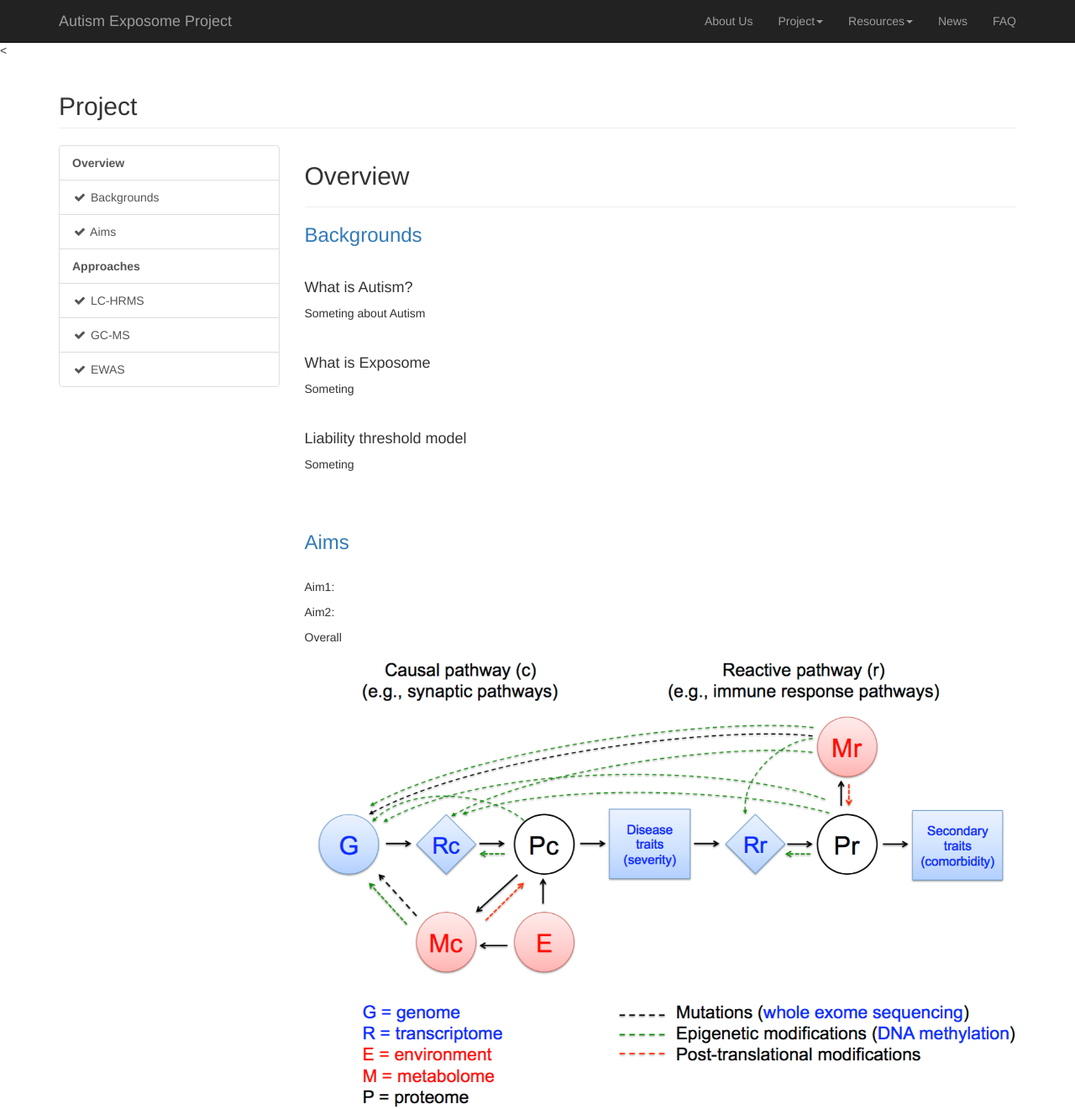
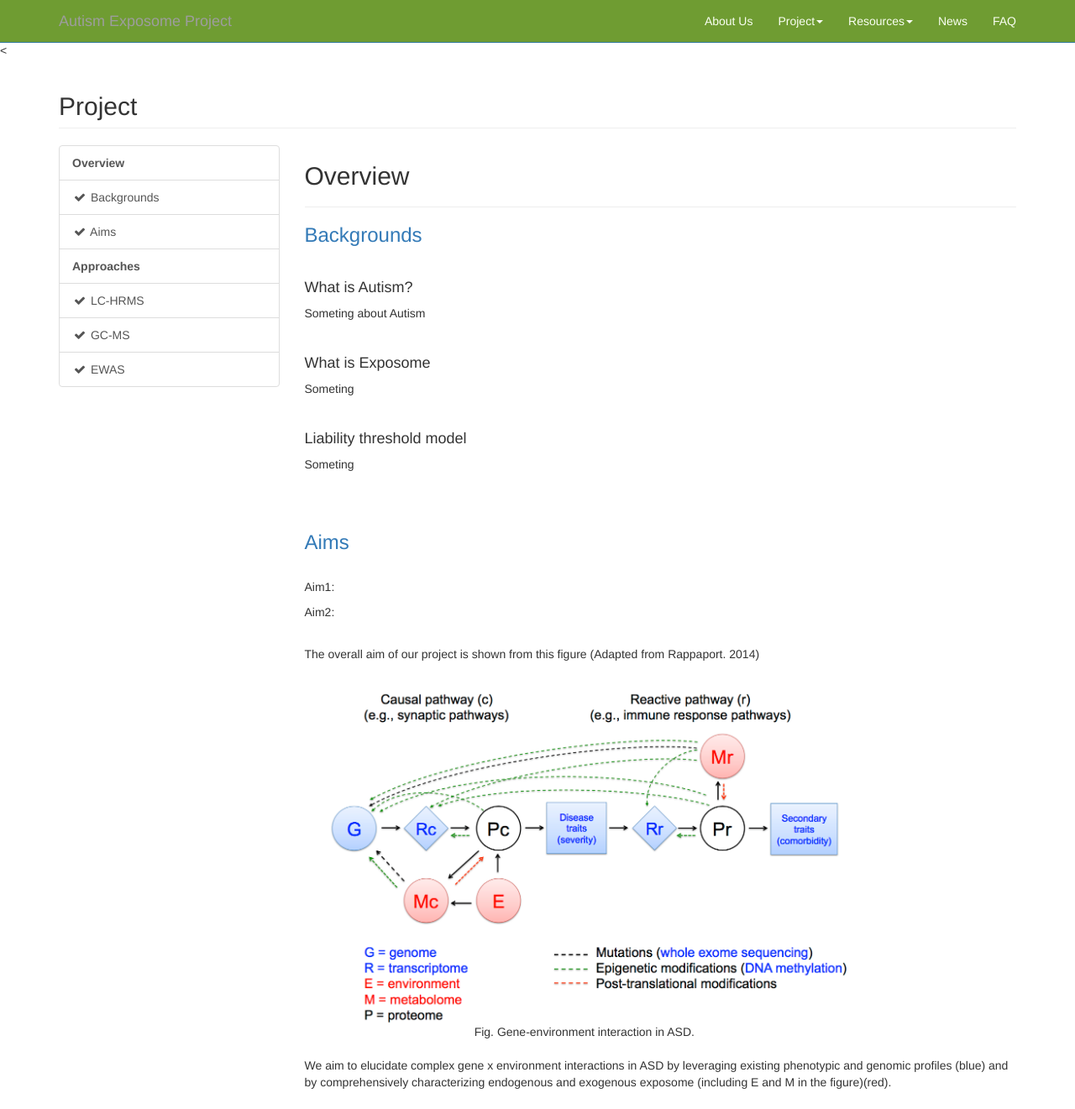
Before and after one commit to autism-exposome/home, a plain HTML site: page sidebar-overview.html in a window 1280 px wide. Shown: the top 1321 px of the page at 84% size. Drawn offline with Linux system fonts and the light colour scheme.

Commit message:
changed colors

```diff
--- a/css/modern-business.css
+++ b/css/modern-business.css
@@ -42,6 +42,33 @@ header.carousel .fill {
     background-size: cover;
 }
 
+/*Index page*/
+/*Nav bar background colors*/
+nav.navbar.navbar-inverse.navbar-fixed-top {
+    background-color: #6f9c32;
+    border-color: #327b9c;
+}
+
+.dropdown-menu{
+    background-color: #6f9c32;
+}
+
+.dropdown-menu  li  a{
+  color: #fafff3;
+}
+.dropdown-menu  li  a:hover,
+.dropdown-menu  li  a:focus{
+  background-color: #327b9c;
+}
+
+/*this is the color of texts from right side */
+#bs-example-navbar-collapse-1 ul li a{
+    color: #fafff3;
+}
+.navbar-brand a{
+    color: #fafff3;
+}
+
 /* About page styles*/
 /*.about-img{
     position: relative;
@@ -52,6 +79,22 @@ header.carousel .fill {
     background-repeat:   no-repeat;
     background-size:     cover;
 } */
+
+/*Overview page*/
+figure.overview-aim{
+    display: inline-block;
+
+    margin: 20px; /* adjust as needed */
+}
+figure img.img-overview-aim {
+    vertical-align: center;
+    height: 400px;
+
+}
+figure figcaption.cap-overview-aim {
+
+    text-align: center;
+}
 
 
 /* 404 Page Styles */
--- a/sidebar-overview.html
+++ b/sidebar-overview.html
@@ -140,11 +140,16 @@
                 <br>
                 <p>Aim1:</p>
                 <p>Aim2:</p>
-                <p>Overall</p>
+                <br>
+                <p>The overall aim of our project is shown from this figure (Adapted from Rappaport. 2014)</p>
                 <!-- Image Header -->
                 <div class="row">
                     <div class="col-lg-12">
-                        <img class="img-responsive" src="img/aim.png" alt="">
+                        <figure class="overview-aim">
+                            <img class="img-overview-aim" src="img/aim.png" alt="">
+                            <figcaption class="cap-overview-aim"> Fig. Gene-environment interaction in ASD. </figcaption>
+                        </figure>
+                        <p>We aim to elucidate complex gene x environment interactions in ASD by leveraging existing phenotypic and genomic profiles (blue) and by comprehensively characterizing endogenous and exogenous exposome (including E and M in the figure)(red).</p>
                     </div>
                 </div>
                 <!-- /.row -->
```
